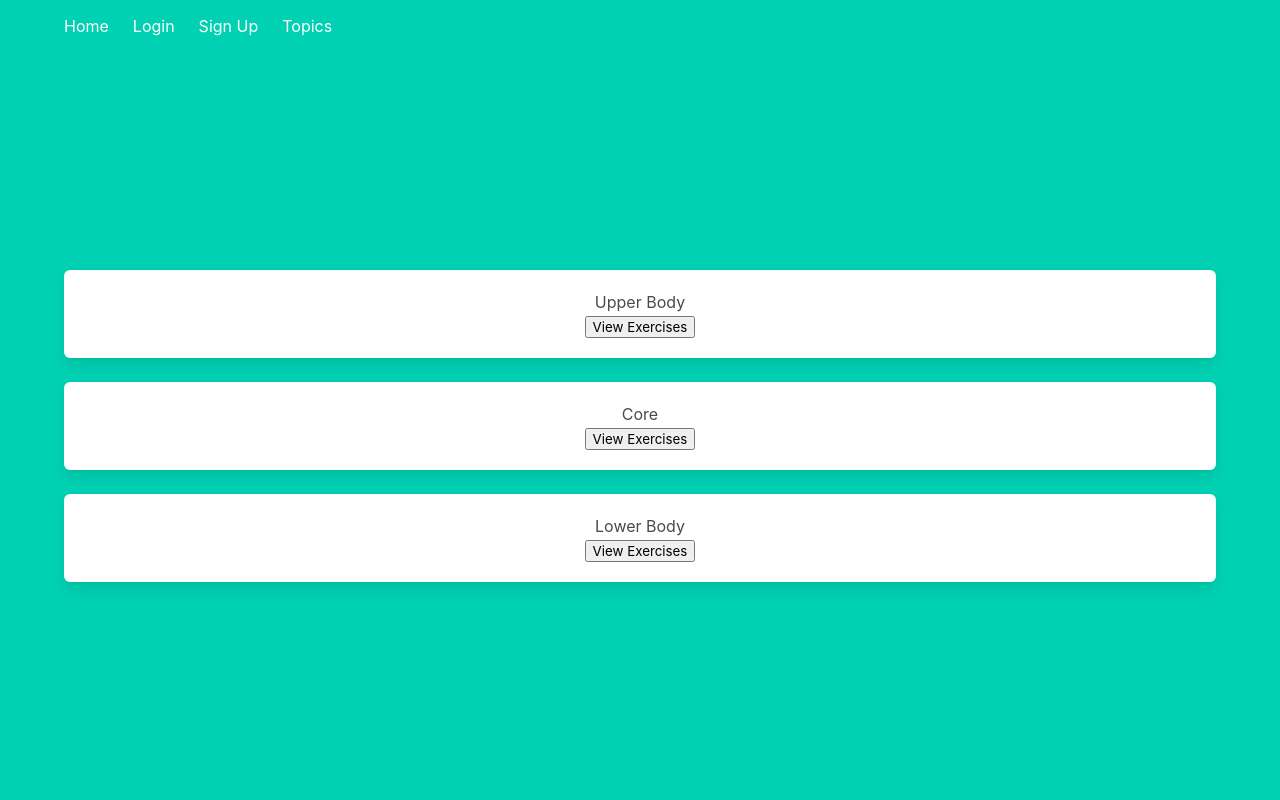
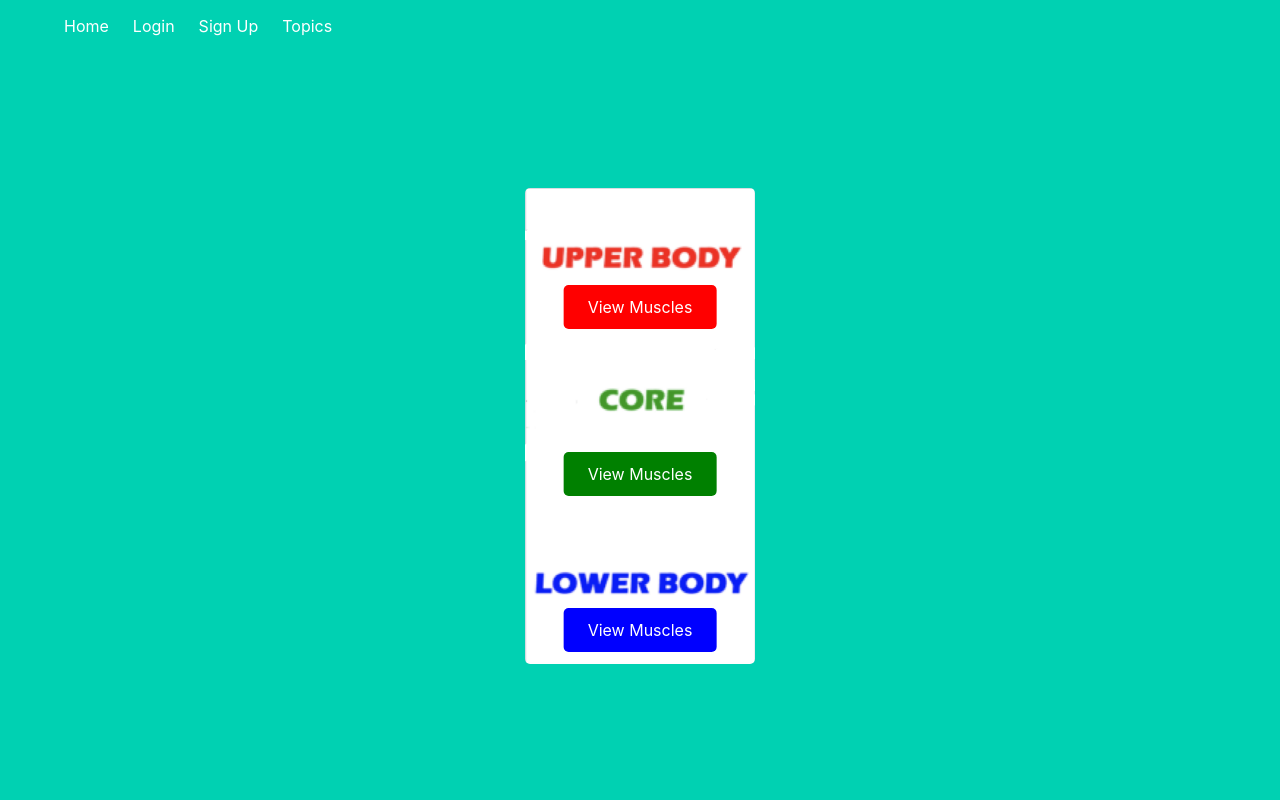
Before and after one commit to Bkim057/CS407-Project, a Python web app: template templates/muscle_groups.html in a window 1280 px wide. Run offline with Jinja, Linux system fonts and the light colour scheme; the template is opened without the code that fills it, so the values that code supplies are empty.

Commit message:
diagram and visual aid for muscle groups

```diff
--- a/templates/core.html
+++ b/templates/core.html
@@ -2,6 +2,7 @@
 
 {% block content %}
 <html>
+    <img src="{{url_for('static', filename='core.png')}}" align="middle" style="width:70%;height:30%; border-radius: 5px; padding-bottom: 2%;" />
     <div class=box>
         <h3>Lower Back</h3>
         <form action="/view_topic/">
--- a/templates/lower_body.html
+++ b/templates/lower_body.html
@@ -2,6 +2,7 @@
 
 {% block content %}
 <html>
+    <img src="{{url_for('static', filename='lowerbody.png')}}" align="middle" style="width:70%;height:30%; border-radius: 5px; padding-bottom: 2%;" />
 <div class=box>
     <h3>Glutes</h3>
     <form action="/view_topic/">
--- a/templates/muscle_groups.html
+++ b/templates/muscle_groups.html
@@ -3,22 +3,53 @@
 
 {% block content %}
 <html>
-    <div class="box">
-        <h3>Upper Body</h3>
+    <img src="{{url_for('static', filename='tags.png')}}" align="middle" style="width:20%;height:60%; border-radius: 5px;" />
+    <div>
         <form action="/muscle_page/">
-            <button><a href="{{ url_for('muscle_groups.upper_body_page') }}">View Exercises</a></button>
+            <button style="position: absolute;
+            top: 25%;
+            left: 50%;
+            transform: translate(-50%, -50%);
+            -ms-transform: translate(-50%, -50%);
+            background-color: red;
+            color: white;
+            font-size: 16px;
+            padding: 12px 24px;
+            border: none;
+            cursor: pointer;
+            border-radius: 5px;"><a href="{{ url_for('muscle_groups.upper_body_page') }}">View Muscles</a></button>
         </form>
     </div>
-    <div class="box">
-        <h3>Core</h3>
+    <div>
         <form action="/muscle_page/">
-            <button><a href="{{ url_for('muscle_groups.core_page') }}">View Exercises</a></button>
+            <button style="position: absolute;
+            top: 60%;
+            left: 50%;
+            transform: translate(-50%, -50%);
+            -ms-transform: translate(-50%, -50%);
+            background-color: green;
+            color: white;
+            font-size: 16px;
+            padding: 12px 24px;
+            border: none;
+            cursor: pointer;
+            border-radius: 5px;"><a href="{{ url_for('muscle_groups.core_page') }}">View Muscles</a></button>
         </form>
     </div>
-    <div class="box">
-        <h3>Lower Body</h3>
+    <div >
         <form action="/muscle_page/">
-            <button><a href="{{ url_for('muscle_groups.lower_body_page') }}">View Exercises</a></button>
+            <button style="position: absolute;
+            top: 93%;
+            left: 50%;
+            transform: translate(-50%, -50%);
+            -ms-transform: translate(-50%, -50%);
+            background-color: blue;
+            color: white;
+            font-size: 16px;
+            padding: 12px 24px;
+            border: none;
+            cursor: pointer;
+            border-radius: 5px;"><a href="{{ url_for('muscle_groups.lower_body_page') }}">View Muscles</a></button>
         </form>
     </div>
 </html>
--- a/templates/upper_body.html
+++ b/templates/upper_body.html
@@ -2,6 +2,7 @@
 
 {% block content %}
 <html>
+    <img src="{{url_for('static', filename='upperbody.png')}}" align="middle" style="width:70%;height:30%; border-radius: 5px; padding-bottom: 2%;" />
     <div class="box">
         <h3>Shoulders</h3>
         <form action="/view_topic/">
```
Also changed, not shown: static/Fortnite.jpg (added), static/core.png (added), static/fn2.jpg (added), static/fn3.jpg (added), static/lowerbody.png (added), static/tags.png (added), static/upperbody.png (added), 1 other file.
